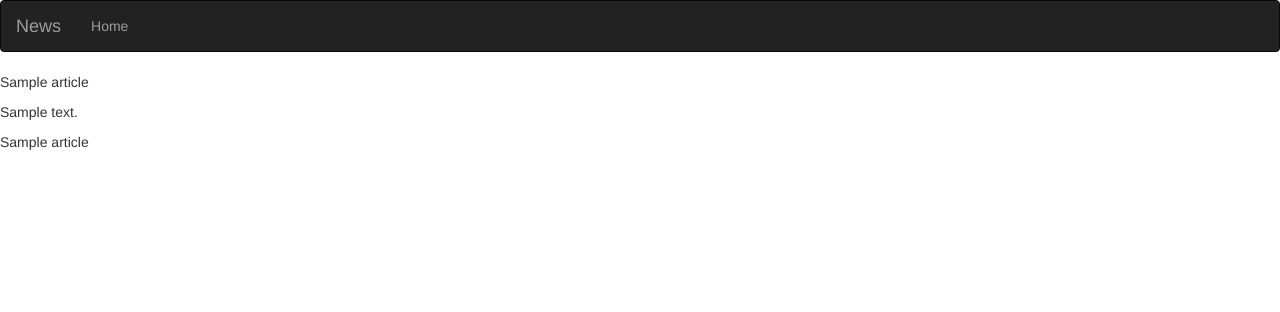
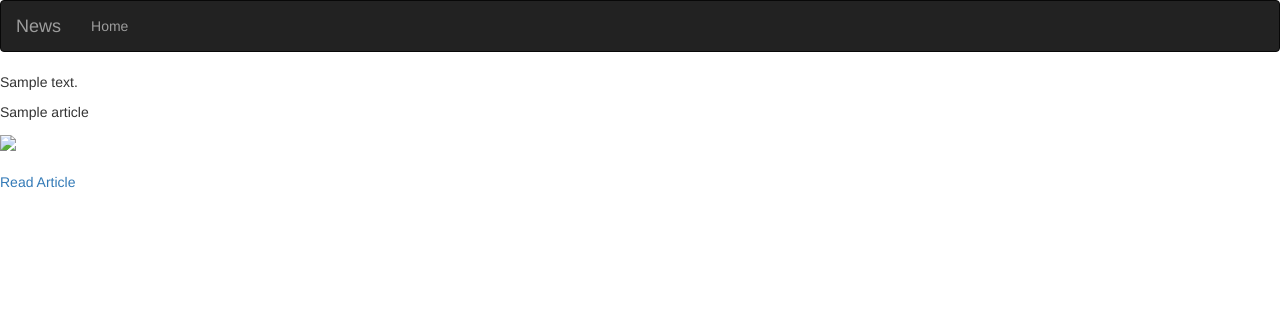
Before and after one commit to DavidNganga/newshighlights, a Flask app: template app/templates/article.html in a window 1280 px wide. Shown: the top 312 px of the page. Run offline with Flask 2, Linux system fonts and the light colour scheme; the template is opened without the code that fills it: most values are stand-ins (such as "Sample title", 1, 10 or a date in 2020); some libraries are stand-ins or nearby versions.

Commit message:
modified the article.html

```diff
--- a/app/templates/article.html
+++ b/app/templates/article.html
@@ -5,9 +5,16 @@
 
      {% for article in articles %}
 
-    <p>{{article.name}}</p>
+    <p><strong{{article.name}}</strong></p>
     <p> {{article.descriptiion}}  </p>
     <p>{{article.title }}</p>
+        <img src="{{article.url}} ">
+        <br>
+        <br>
+     <a href="  {{article.urlToImage}}">Read Article</a>
+     <br>
+     <br>
+
         {% endfor %}
 
 
--- a/app/templates/index.html
+++ b/app/templates/index.html
@@ -28,6 +28,7 @@
             {{source.description}}
             <br>
              <a href="/article/{{source.id}}">Link</a>
+             <br>
             {% endfor %}
         </div>
         {% endblock%}
```
